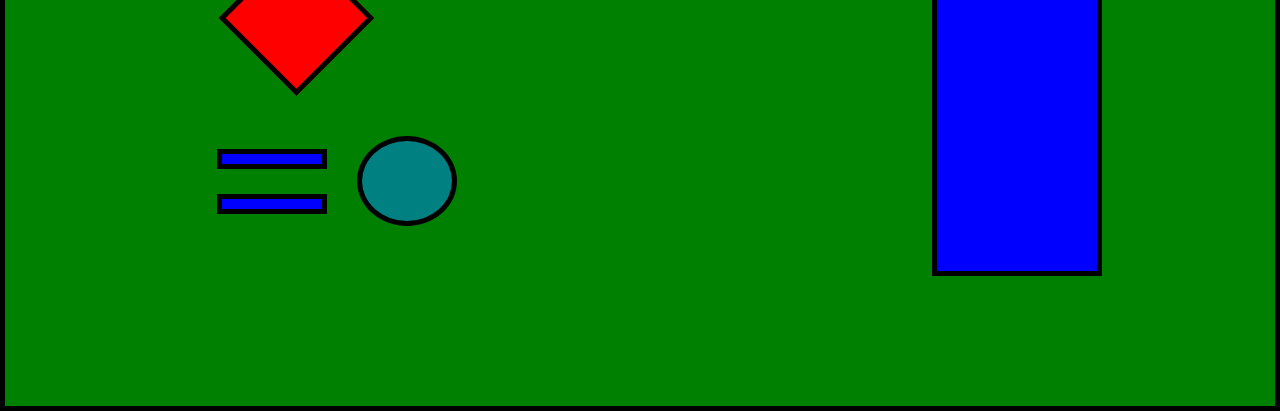
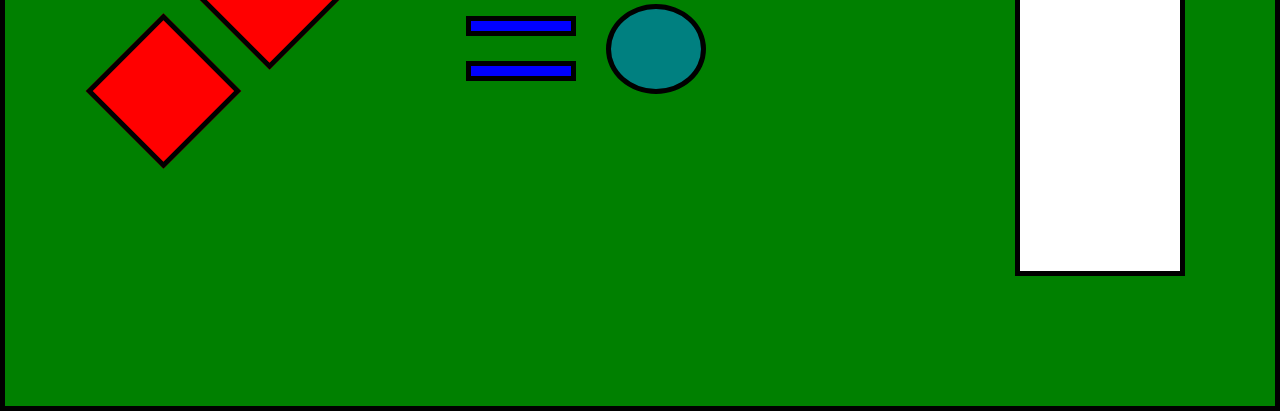
Before and after one commit to cragHerk/gameDevTask, a plain HTML site: page index.html in a window 1280 px wide. Shown: the part 408-819 px from the top of the page. Drawn offline with Linux system fonts and the light colour scheme.

Commit message:
Update styles.css
900px wstępnie

```diff
--- a/styles.css
+++ b/styles.css
@@ -117,5 +117,17 @@ body {
     margin-top: 5vh;
     margin-right: -5vw;
     height: 400px;
+    background-color: #c83737;
   }
 }
+@media screen and (min-width: 900px) {
+  .group {
+    flex-direction: row;
+  }
+  .second {
+    margin-left: 15vw;
+  }
+  .third {
+    background-color: white;
+  }
+}
```
